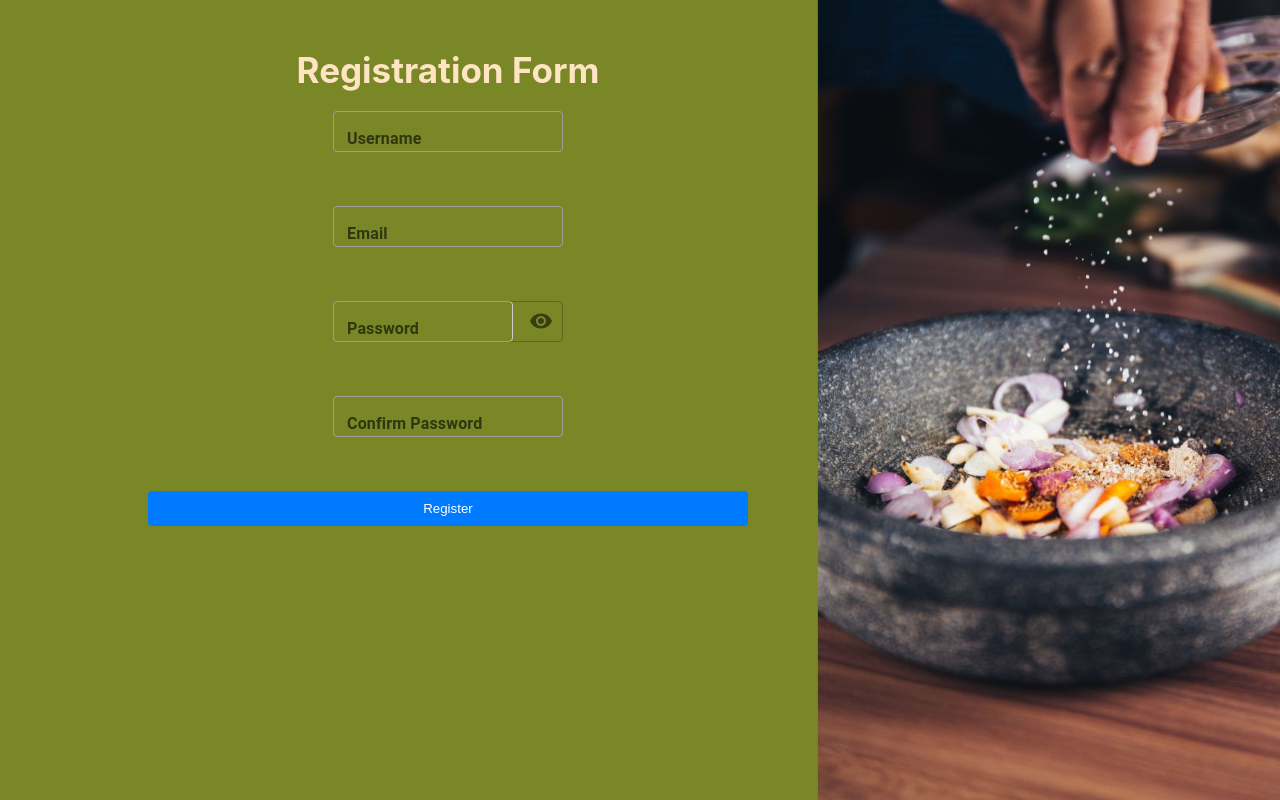
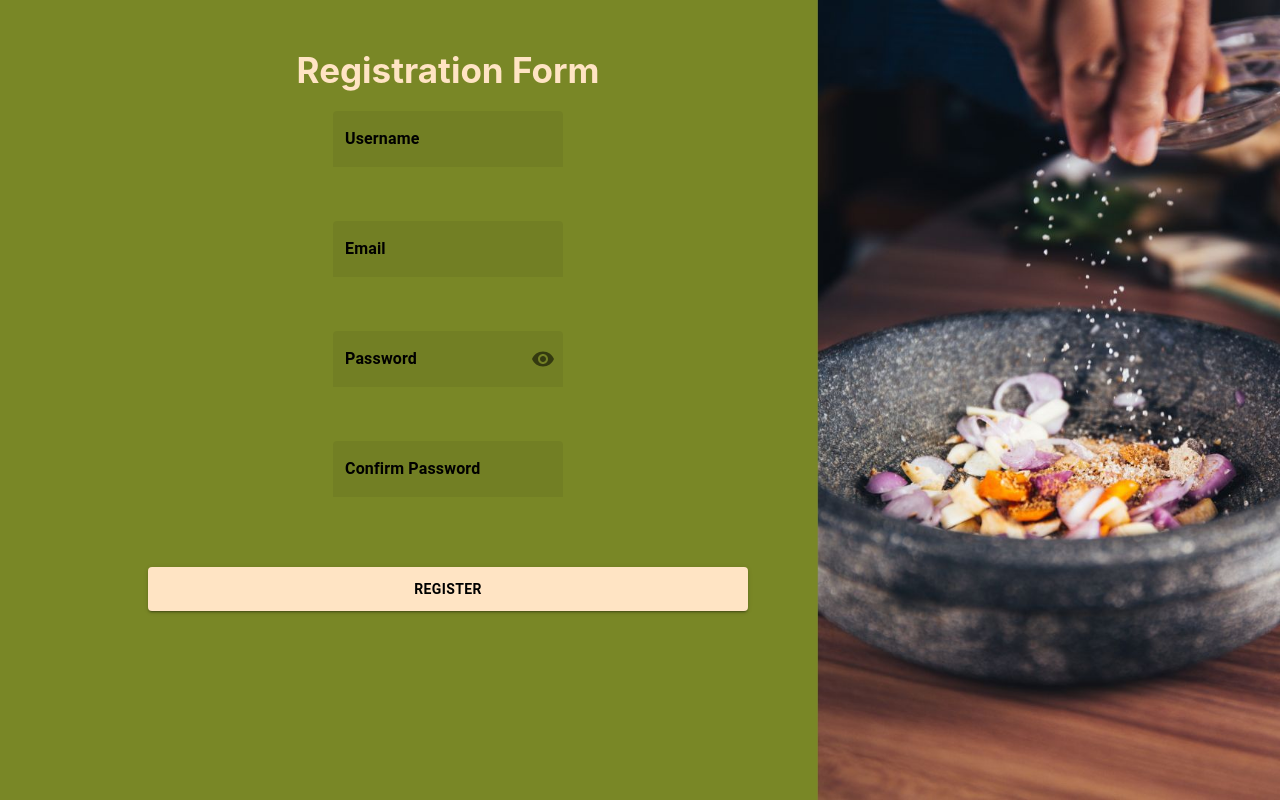
Before and after one commit to HLGitHuber/RecipeHub-Front, a React (Create React App) app in the folder recipe-hub-front/: page /registration in a window 1280 px wide. Built offline with nearby package versions, Linux system fonts and the light colour scheme.

Commit message:
refactor: changed coloristic

```diff
--- a/recipe-hub-front/src/components/RegistrationForm.js
+++ b/recipe-hub-front/src/components/RegistrationForm.js
@@ -8,6 +8,7 @@ import IconButton from '@mui/material/IconButton';
 import InputAdornment from '@mui/material/InputAdornment';
 import Visibility from '@mui/icons-material/Visibility';
 import VisibilityOff from '@mui/icons-material/VisibilityOff';
+import Button from '@mui/material/Button';
 
 const RegistrationForm = () => {
   const navigate = useNavigate();
@@ -141,9 +142,10 @@ const RegistrationForm = () => {
             type="text"
             name="UserName"
             label="Username"
-            variant="outlined"
+            variant="filled"
             fullWidth
-            sx={{ marginBottom: 2 }} // Add any additional styling you need
+            sx={{ marginBottom: 2, '& label.Mui-focused': {color: 'black'}}}
+            InputProps={{ disableUnderline: true }}
             value={formData.UserName}
             onChange={handleChange}
             onBlur={handleBlur}
@@ -157,9 +159,10 @@ const RegistrationForm = () => {
             type="email"
             name="Email"
             label="Email"
-            variant="outlined"
+            variant="filled"
             fullWidth
-            sx={{ marginBottom: 2 }}
+            sx={{ marginBottom: 2, '& label.Mui-focused': {color: 'black'}}}
+            InputProps={{ disableUnderline: true }}
             value={formData.Email}
             onChange={handleChange}
             onBlur={handleBlur}
@@ -173,15 +176,16 @@ const RegistrationForm = () => {
             type={showPassword ? 'text' : 'password'}
             name="Password"
             label="Password"
-            variant="outlined"
+            variant="filled"
             fullWidth
-            sx={{ marginBottom: 2 }}
+            sx={{ marginBottom: 2, '& label.Mui-focused': {color: 'black'}}}
             value={formData.Password}
             onChange={handleChange}
             onBlur={handleBlur}
             error={!!errors.Password}
             helperText={errors.Password || ' '}
             InputProps={{
+              disableUnderline: true,
               endAdornment: (
                 <InputAdornment position="end">
                   <IconButton
@@ -202,9 +206,10 @@ const RegistrationForm = () => {
             type='password'
             name="ConfirmPassword"
             label="Confirm Password"
-            variant="outlined"
+            variant="filled"
             fullWidth
-            sx={{ marginBottom: 2 }}
+            sx={{ marginBottom: 2, '& label.Mui-focused': {color: 'black'}}}
+            InputProps={{ disableUnderline: true }}
             value={formData.ConfirmPassword}
             onChange={handleChange}
             onBlur={handleBlur}
@@ -212,7 +217,13 @@ const RegistrationForm = () => {
             helperText={errors.ConfirmPassword || ' '}
           />
         </div>
-        <button type="submit">Register</button>
+        <Button
+          type="submit"
+          variant="contained"
+          sx={{ marginTop: 2 }}
+        >
+          Register
+        </Button>
       </form>
     </div>
   );
--- a/recipe-hub-front/src/css/registrationForm.css
+++ b/recipe-hub-front/src/css/registrationForm.css
@@ -27,13 +27,8 @@
   }
 
   .registration-form label {
+    color: black;
     font-weight: bold;
-  }
-
-  .registration-form input {
-    padding: 8px;
-    border: 1px solid #ccc;
-    border-radius: 4px;
   }
 
   .registration-link {
@@ -42,7 +37,7 @@
   }
 
   .registration-link a {
-    color: #007bff;
+    color: black;
     text-decoration: none;
   }
 
@@ -51,8 +46,9 @@
   }
 
   button[type="submit"] {
-    background-color: #007bff;
-    color: #fff;
+    background-color: bisque;
+    font-weight: bold;
+    color: black;
     padding: 10px;
     border: none;
     border-radius: 4px;
@@ -61,7 +57,7 @@
   }
 
   button[type="submit"]:hover {
-    background-color: #0056b3;
+    background-color: yellowgreen;
   }
 
   .input {
```
